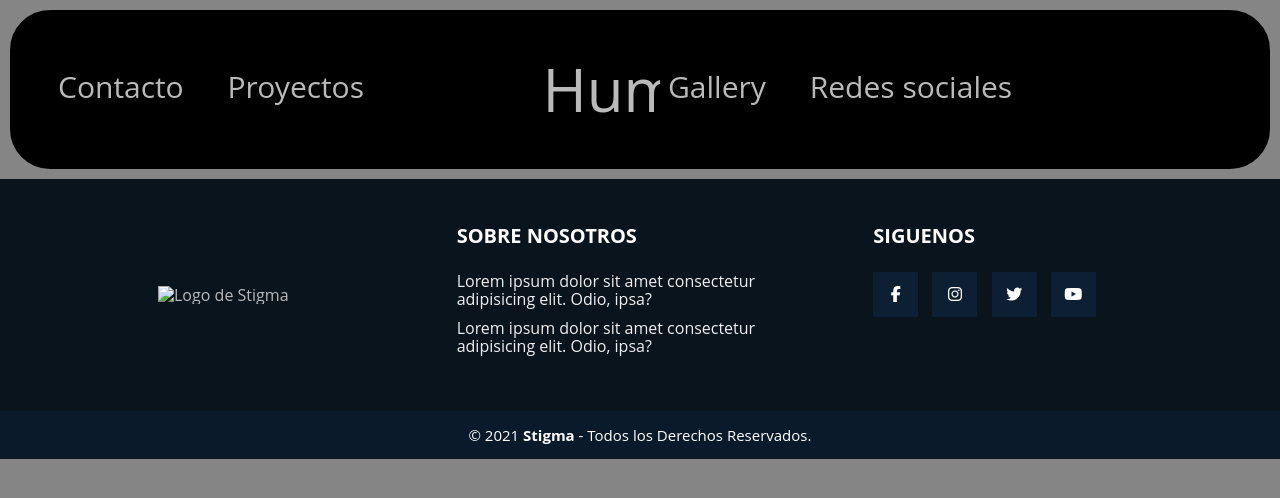
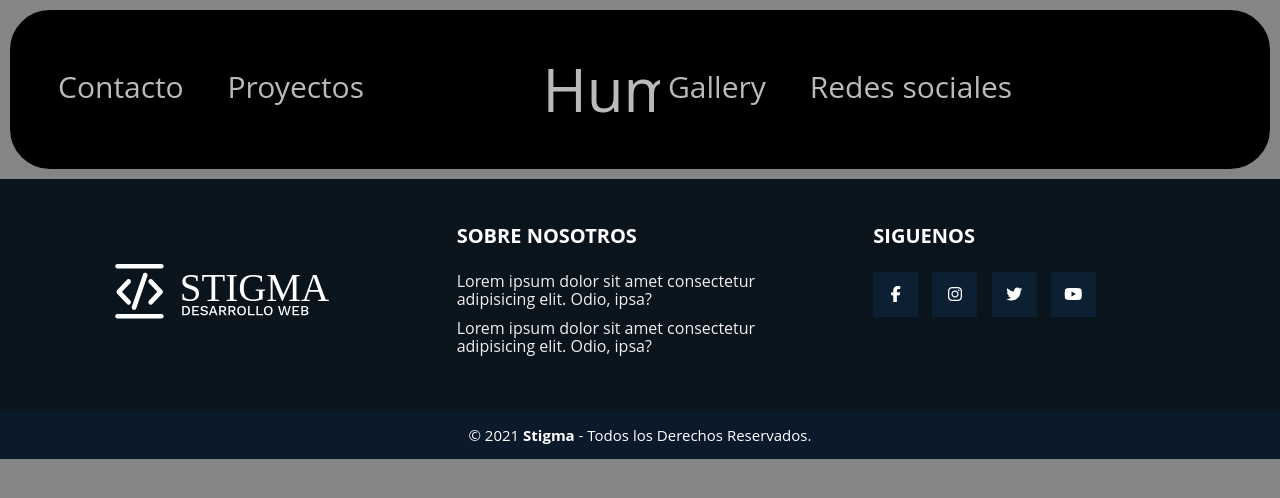
Before and after one commit to MrStigma/MrStigma.github.io, a plain HTML site: page index.html in a window 1280 px wide. Drawn offline with Linux system fonts and the light colour scheme.

Commit message:
Update index.html

```diff
--- a/index.html
+++ b/index.html
@@ -32,7 +32,7 @@
         <div class="box">
             <figure>
                 <a href="#">
-                    <img src="stigma.png" alt="Logo de Stigma">
+                    <img src="stigma.svg" alt="Logo de Stigma">
                 </a>
             </figure>
         </div>
```
